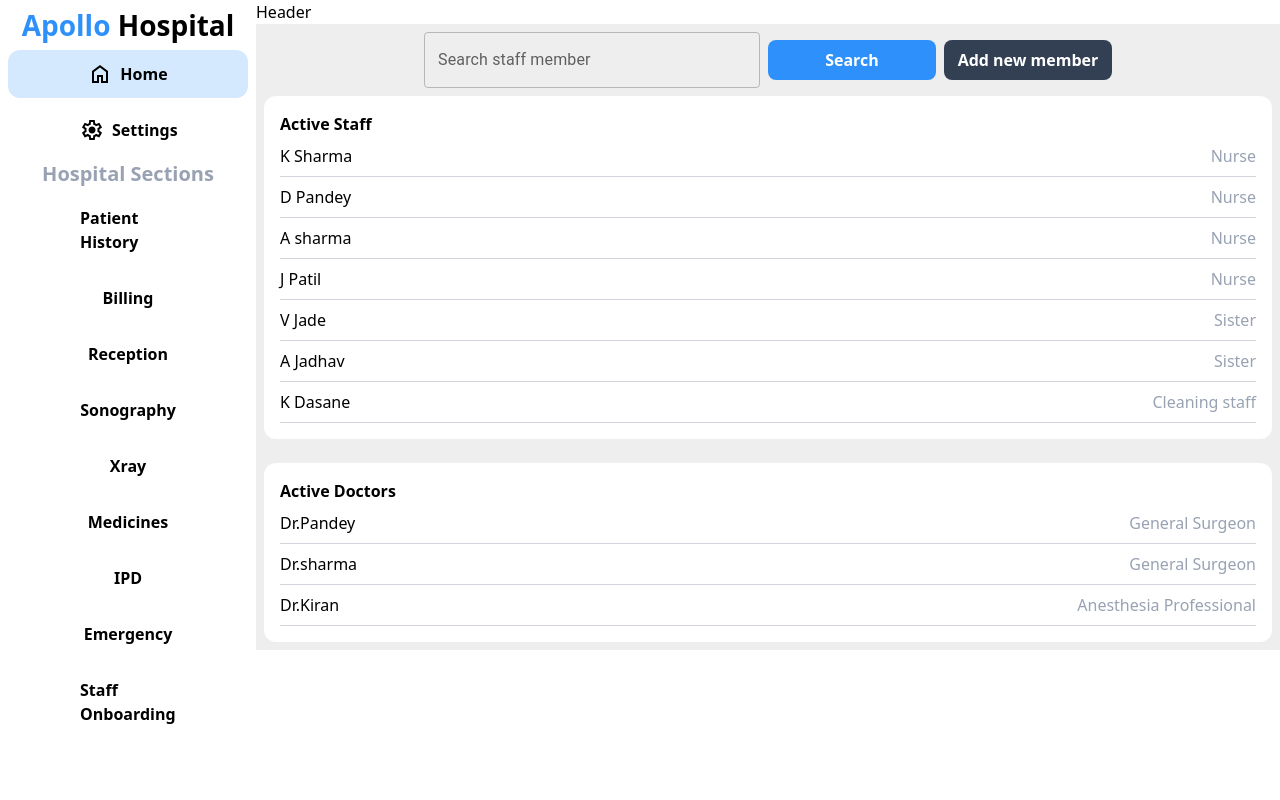
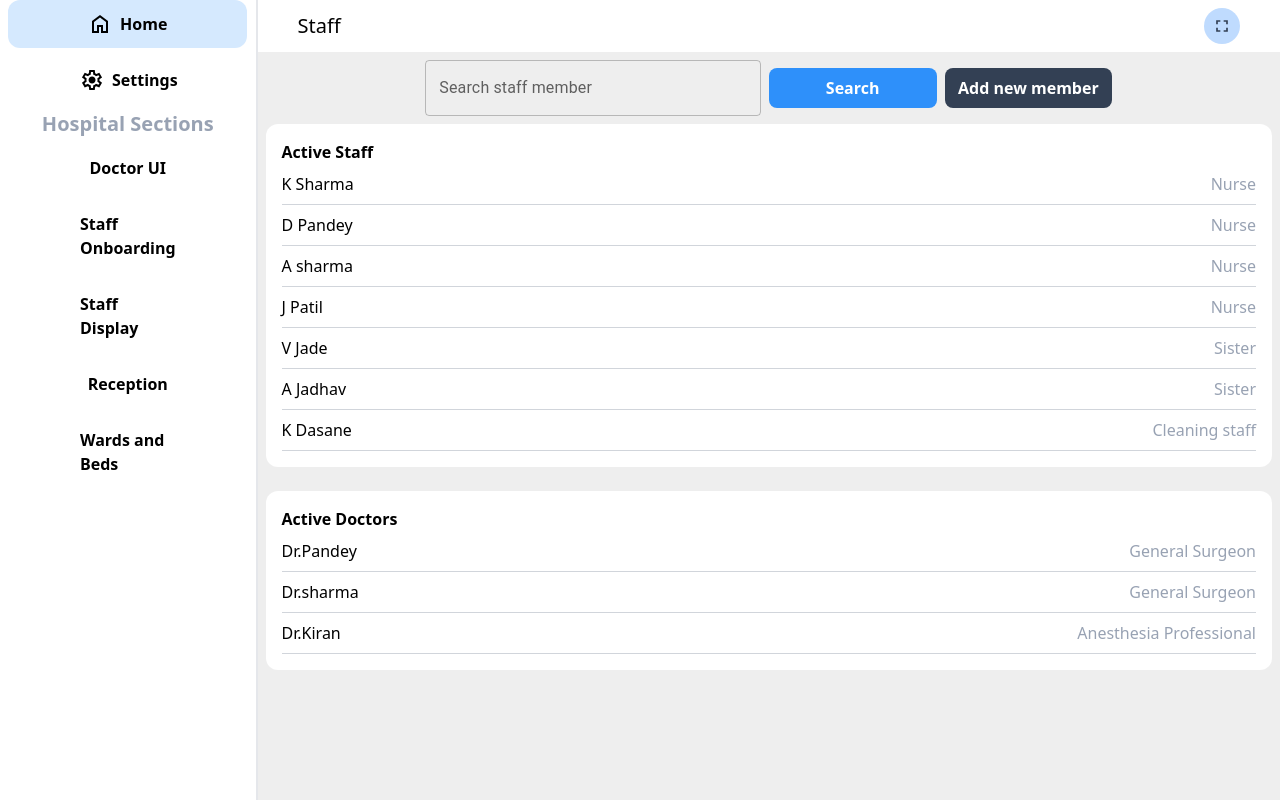
Before and after one commit to SiddheshBorse/Salus, a React (Vite) app: page /dashboard/staffDisplay in a window 1280 px wide. Built offline with nearby package versions, Linux system fonts and the light colour scheme.

Commit message:
commit 1.9

```diff
--- a/src/App.jsx
+++ b/src/App.jsx
@@ -1,6 +1,4 @@
 import Landing from "./screens/OnBoarding/Landing";
-import landingDoctor from "./assets/images/landingDoctor.svg";
-import { TextField } from "@mui/material";
 import MasterAccount from "./screens/OnBoarding/MasterAccount";
 import Login from "./screens/OnBoarding/Login";
 import Dashboard from "./screens/Application/Dashboard";
@@ -12,6 +10,7 @@
 import Reception from "./screens/Application/Reception";
 import WardsAndBeds from "./screens/Application/WardsAndBeds";
 import WardDetails from "./screens/Application/WardDetails";
+import Settings from "./screens/Application/Settings";
 
 export default function App() {
   return (
@@ -25,6 +24,7 @@
           <Route path="reception" element={<Reception />} />
           <Route path="wardsDisplay" element={<WardsAndBeds />} />
           <Route path="wardsDetails" element={<WardDetails />} />
+          <Route path="settings" element={<Settings/>} />
         </Route>
         <Route path="/landing" element={<Landing />} />
         <Route path="/login" element={<Login />} />
--- a/src/HOCs/ProtectedRoute.jsx
+++ /dev/null
@@ -1,33 +0,0 @@
-import React from 'react';
-import { Navigate, useLocation } from 'react-router-dom';
-import { getAuth, onAuthStateChanged } from 'firebase/auth';
-
-const ProtectedRoute = (Component) => {
-  const AuthenticatedComponent = (props) => {
-    const [isAuthenticated, setIsAuthenticated] = React.useState(null);
-    const location = useLocation();
-
-    React.useEffect(() => {
-      const auth = getAuth();
-      const unsubscribe = onAuthStateChanged(auth, (user) => {
-        setIsAuthenticated(!!user);
-      });
-
-      return unsubscribe;
-    }, []);
-
-    if (isAuthenticated === null) {
-      return <div>Loading...</div>;
-    }
-
-    return isAuthenticated ? (
-      <Component {...props} />
-    ) : (
-      <Navigate to="/login" state={{ from: location }} replace />
-    );
-  };
-
-  return AuthenticatedComponent;
-};
-
-export default ProtectedRoute;
--- /dev/null
+++ b/src/components/FullscreenButton.jsx
@@ -0,0 +1,30 @@
+import React, { useState } from 'react';
+import fullscreenIcon from '../assets/icons/Fullscreen.svg';
+
+const FullscreenButton = () => {
+  const [isFullscreen, setIsFullscreen] = useState(false);
+
+  const toggleFullscreen = () => {
+    if (!isFullscreen) {
+      document.documentElement.requestFullscreen();
+    } else {
+      document.exitFullscreen();
+    }
+    setIsFullscreen(!isFullscreen);
+  };
+
+  return (
+    <button
+      className="bg-blue-200 hover:bg-blue-300 text-white font-bold py-2 px-2 rounded-full"
+      onClick={toggleFullscreen}
+    >
+      <img
+        src={fullscreenIcon}
+        alt={isFullscreen ? 'Exit Fullscreen' : 'Enter Fullscreen'}
+        className="h-5 w-5"
+      />
+    </button>
+  );
+};
+
+export default FullscreenButton;
--- a/src/components/Header.jsx
+++ b/src/components/Header.jsx
@@ -1,9 +1,25 @@
 import React from 'react'
+import {useLocation} from 'react-router-dom'
+import FullscreenButton from './FullscreenButton';
+function capitalizeFirstLetter(str) {
+  return str.charAt(0).toUpperCase() + str.slice(1);
+}
 
 const Header = () => {
+  let location = useLocation();
+  console.log(location);
+  let breadcrumb = location.pathname;
+  let pages = breadcrumb.split('/');
+  let page = pages[pages.length -1];
+  const headers = [["dashboard", "dashboard"], ["doctorUI", "doctors"], ["doctorOnBoarding", "doctor on boarding"], ["staffDisplay", "staff"], ["reception", "reception"], ["wardsDisplay", "wards"], ["wardsDetails", "ward details"] , ["home", "home"] , ["doctorOnboarding", "Staff on Boarding"]]
+  const check_name = new Map(headers);
+  let header_name = check_name.get(page) || "";
   return (
-    <div>Header</div>
+    <div className='flex flex-row items-center justify-between px-10 py-2'>
+     <div className='text-xl font-medium'>{capitalizeFirstLetter(header_name)}</div>
+      <FullscreenButton/>
+    </div>
   )
 }
 
-export default Header
+export default Header
--- a/src/components/Main.jsx
+++ /dev/null
@@ -1,16 +0,0 @@
-import React from 'react'
-import DoctorUI from '../screens/Appointments/DoctorUI'
-import DoctorOnboarding from '../screens/Application/DoctorOnboarding'
-import StaffDisplay from '../screens/Application/StaffDisplay'
-import Reception from '../screens/Application/Reception'
-import Home from '../screens/Application/Home'
-import WardsAndBeds from '../screens/Application/WardsAndBeds'
-import WardDetails from '../screens/Application/WardDetails'
-
-const Main = () => {
-  return (
-    <Home/>
-  )
-}
-
-export default Main
--- a/src/components/Navbar.jsx
+++ b/src/components/Navbar.jsx
@@ -1,9 +1,74 @@
-import React, { useState } from "react";
 import home from "../assets/icons/home.svg"
 import settings from "../assets/icons/settings.svg"
+import { auth,db } from "../../firebase/firebase";
+import { doc,getDoc } from "firebase/firestore";
+import { useState,useEffect } from "react";
+import { NavLink } from "react-router-dom";
+
+const getCurrentUserHospitalName = async () => {
+
+  const currentUser = auth.currentUser;
+
+  if (currentUser) {
+      try {
+          // Get the UID of the current user
+          const uid = currentUser.uid;
+
+          // Reference to the document in the "Master Accounts" collection with the same UID as the current user
+          const masterAccountDocRef = doc(db, "Master Accounts", uid);
+
+          // Get the document snapshot
+          const docSnapshot = await getDoc(masterAccountDocRef);
+
+          // Check if the document exists
+          if (docSnapshot.exists()) {
+              // Get the data from the document
+              const userData = docSnapshot.data();
+
+              // Access the "name" field
+              const hospitalUID = userData.hospitalUID;
+
+              const hospitalDocRef = doc(db,"Hospitals", hospitalUID);
+
+              const hospitalDocSnapshot = await getDoc(hospitalDocRef);
+
+              if(hospitalDocSnapshot.exists()){
+                const hospitalData = hospitalDocSnapshot.data();
+
+                const hospitalName = hospitalData.name;
+                return hospitalName
+              }
+
+              // Return the name
+              return null;
+          } else {
+              // Document does not exist
+              console.log("No document found for the current user");
+              return null;
+          }
+      } catch (error) {
+          console.error("Error fetching document:", error);
+          return null;
+      }
+  } else {
+      // No user is signed in
+      console.log("No user signed in");
+      return null;
+  }
+};
 
 const Navbar = () => {
   const [activeTab, setActiveTab] = useState('Home');
+
+  const [hospitalName, setHospitalName] = useState("");
+
+  useEffect(()=>{
+    getCurrentUserHospitalName().then(name => {
+      if (name !== null) {
+        setHospitalName(name); // Set the user's name in the state
+      }
+    });
+  },[])
 
   const handleTabClick = (tabName) => {
     setActiveTab(tabName);
@@ -17,53 +82,64 @@
   const inactiveTabClass = 'px-20 py-3 rounded-xl font-semibold cursor-pointer';
 
   return (
-    <div className="w-3/12 flex flex-col items-center">
+    <div className="w-3/12 flex flex-col items-center border-r-2">
       <h1 className="font-bold text-center text-3xl w-full">
-        <span className="text-primary">Apollo</span> Hospital
+        <span className="text-primary">{hospitalName}</span>
       </h1>
       <div>
         <ul className="flex flex-col items-center gap-2">
-          <li className={`${tabClass('Home')} ${activeTabClass}`} onClick={() => handleTabClick('Home')}>
-            <div className="flex items-center">
+          <li
+            className={`${tabClass("Home")} ${activeTabClass}`}
+            onClick={() => handleTabClick("Home")}
+          >
+            <NavLink to="/dashboard/home" className="flex items-center">
               <img src={home} alt="" className="mr-2" />
               Home
+            </NavLink>
+          </li>
+          <li
+            className={`${tabClass("Settings")} ${inactiveTabClass}`}
+            onClick={() => handleTabClick("Settings")}
+          >
+            <NavLink to="/dashboard/settings" className="flex items-center">
+              <img src={settings} alt="" className="mr-2" />
+              Settings
+            </NavLink>
+          </li>
+          <li>
+            <div className="text-xl font-semibold text-tertiary-light">
+              Hospital Sections
             </div>
           </li>
-          <li className={`${tabClass('Settings')} ${inactiveTabClass}`} onClick={() => handleTabClick('Settings')}>
-            <div className="flex items-center">
-              <img src={settings} alt="" className="mr-2" />
-              Settings
-            </div>
+          <li
+            className={`${tabClass("Doctor UI")} ${inactiveTabClass}`}
+            onClick={() => handleTabClick("Doctor UI")}
+          >
+            <NavLink to="/dashboard/doctorUI">Doctor UI</NavLink>
           </li>
-          <li>
-          <div className="text-xl font-semibold text-tertiary-light">Hospital Sections</div>
+          <li
+            className={`${tabClass("Staff Onboarding")} ${inactiveTabClass}`}
+            onClick={() => handleTabClick("Staff Onboarding")}
+          >
+            <NavLink to="/dashboard/doctorOnboarding">Staff Onboarding</NavLink>
           </li>
-          <li className={`${tabClass('Patient History')} ${inactiveTabClass}`} onClick={() => handleTabClick('Patient History')}>
-            Patient History
+          <li
+            className={`${tabClass("Staff Display")} ${inactiveTabClass}`}
+            onClick={() => handleTabClick("Staff Display")}
+          >
+            <NavLink to="/dashboard/staffDisplay">Staff Display</NavLink>
           </li>
-          <li className={`${tabClass('Billing')} ${inactiveTabClass}`} onClick={() => handleTabClick('Billing')}>
-            Billing
+          <li
+            className={`${tabClass("Reception")} ${inactiveTabClass}`}
+            onClick={() => handleTabClick("Reception")}
+          >
+            <NavLink to="/dashboard/reception">Reception</NavLink>
           </li>
-          <li className={`${tabClass('Reception')} ${inactiveTabClass}`} onClick={() => handleTabClick('Reception')}>
-            Reception
-          </li>
-          <li className={`${tabClass('Sonography')} ${inactiveTabClass}`} onClick={() => handleTabClick('Sonography')}>
-            Sonography
-          </li>
-          <li className={`${tabClass('Xray')} ${inactiveTabClass}`} onClick={() => handleTabClick('Xray')}>
-            Xray
-          </li>
-          <li className={`${tabClass('Medicines')} ${inactiveTabClass}`} onClick={() => handleTabClick('Medicines')}>
-            Medicines
-          </li>
-          <li className={`${tabClass('IPD')} ${inactiveTabClass}`} onClick={() => handleTabClick('IPD')}>
-            IPD
-          </li>
-          <li className={`${tabClass('Emergency')} ${inactiveTabClass}`} onClick={() => handleTabClick('Emergency')}>
-            Emergency
-          </li>
-          <li className={`${tabClass('Onboarding')} ${inactiveTabClass}`} onClick={() => handleTabClick('Onboarding')}>
-            Staff Onboarding
+          <li
+            className={`${tabClass("Wards and Beds")} ${inactiveTabClass}`}
+            onClick={() => handleTabClick("Wards and Beds")}
+          >
+            <NavLink to="/dashboard/wardsDisplay">Wards and Beds</NavLink>
           </li>
         </ul>
       </div>
--- a/src/screens/Application/Dashboard.jsx
+++ b/src/screens/Application/Dashboard.jsx
@@ -1,12 +1,11 @@
 import React from "react";
 import Navbar from "../../components/Navbar";
-import Main from "../../components/Main";
 import Header from "../../components/Header";
 import { Outlet } from "react-router-dom";
 
 const Dashboard = () => {
   return (
-    <div className="flex h-full w-full">
+    <div className="flex h-full w-full overflow-hidden">
       <Navbar />
       <section className="flex flex-col w-full">
         <Header />
--- a/src/screens/Application/Home.jsx
+++ b/src/screens/Application/Home.jsx
@@ -45,8 +45,6 @@
       return null;
   }
 };
-
-// Usage example
 
 
 const Home = () => {
--- /dev/null
+++ b/src/screens/Application/Settings.jsx
@@ -0,0 +1,9 @@
+import React from 'react'
+
+const Settings = () => {
+  return (
+    <div>Settings</div>
+  )
+}
+
+export default Settings
--- a/src/screens/Application/StaffDisplay.jsx
+++ b/src/screens/Application/StaffDisplay.jsx
@@ -4,7 +4,7 @@
 
 const StaffDisplay = () => {
   return (
-    <div className="bg-highlight flex flex-col flex-start p-2 gap-2">
+    <div className="bg-highlight flex flex-col flex-start p-2 gap-2 h-full">
       <section className="flex items-center gap-2 justify-center">
         <TextField className="w-4/12" label="Search staff member" />
         <button
```
Also changed, not shown: src/assets/icons/Fullscreen.svg (added).
